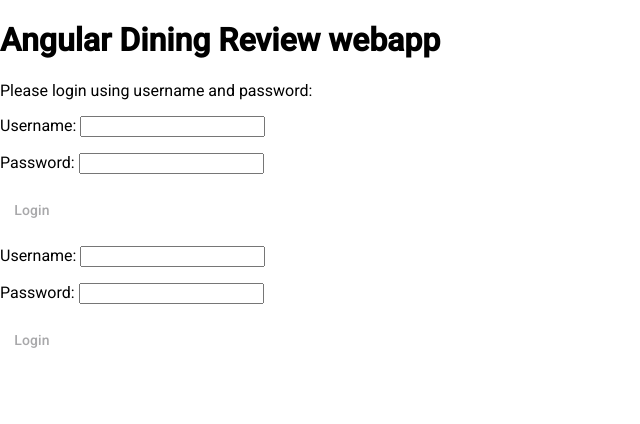
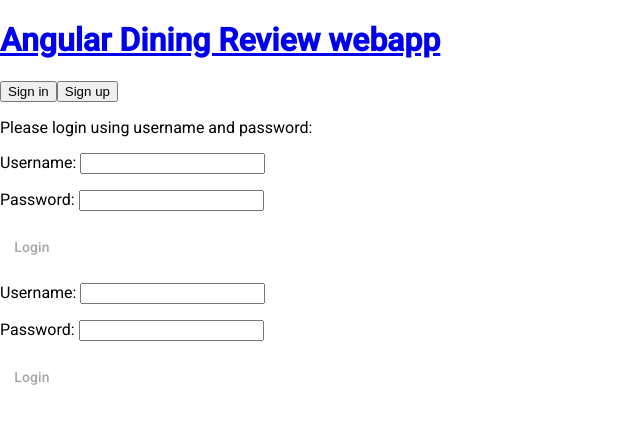
Before and after one commit to LucaBiasiolo/JavaScript-TypeScript, an Angular app in the folder diningreview/: page /login in a window 1280 px wide. Before the commit this address led to /. Shown: the top 424 px of the page, without its empty margins (0-640 px from the left). Built offline with nearby package versions, Linux system fonts and the light colour scheme.

Commit message:
Improve home page with routing on sign in and sign up components

```diff
--- a/diningreview/src/app/app.component.html
+++ b/diningreview/src/app/app.component.html
@@ -1,6 +1,4 @@
-<h1>Angular Dining Review webapp</h1>
-@if (!loggedIn) {
-    <app-login></app-login>
-} @else {
-    <router-outlet></router-outlet>
-}
+<h1><a [routerLink]="['']">Angular Dining Review webapp</a></h1>
+<button mat-button type="button" [routerLink]="['/login']">Sign in</button>
+<button mat-button type="button" [routerLink]="['/signup']">Sign up</button>
+<router-outlet></router-outlet>
--- a/diningreview/src/app/app.component.ts
+++ b/diningreview/src/app/app.component.ts
@@ -1,11 +1,10 @@
 import { Component, OnInit } from '@angular/core';
-import { RouterOutlet } from '@angular/router';
-import { LoginComponent } from "./login/login.component";
+import { RouterModule, RouterOutlet } from '@angular/router';
 import { UserService } from './user.service';
 
 @Component({
   selector: 'app-root',
-  imports: [RouterOutlet, LoginComponent],
+  imports: [RouterOutlet, RouterModule],
   templateUrl: './app.component.html',
   styleUrl: './app.component.css'
 })
--- a/diningreview/src/app/app.routes.ts
+++ b/diningreview/src/app/app.routes.ts
@@ -1,3 +1,9 @@
 import { Routes } from '@angular/router';
+import { LoginComponent } from './login/login.component';
+import { CreateUserComponent } from './create-user/create-user.component';
 
-export const routes: Routes = [];
+export const routes: Routes = [
+    { path: 'login', component: LoginComponent },
+  { path: 'signup', component: CreateUserComponent },
+  { path: '', redirectTo: '/login', pathMatch: 'full' }
+];
```
